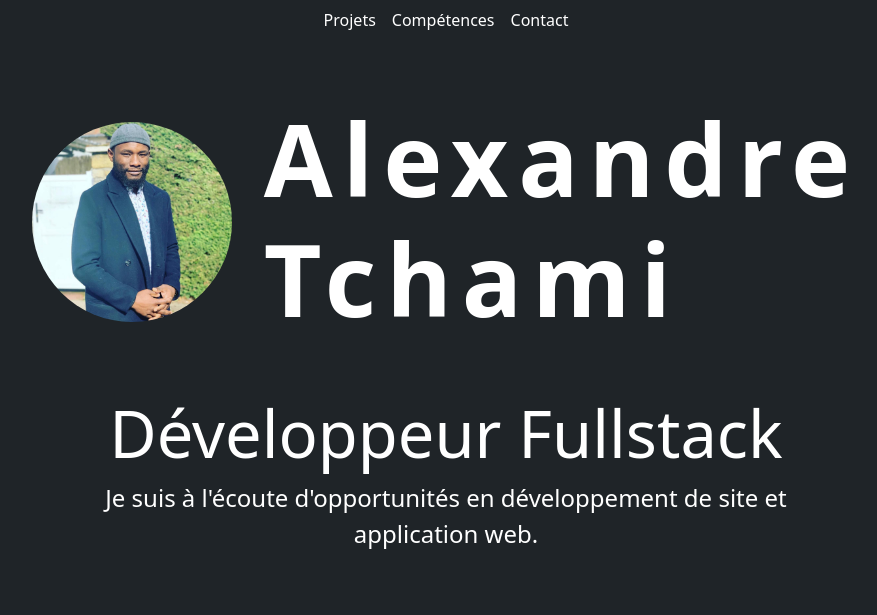
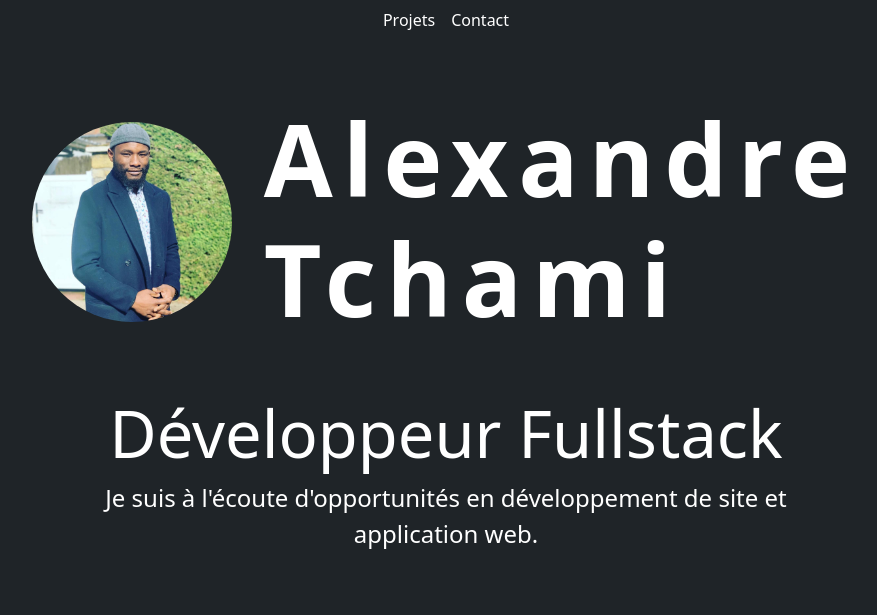
Before and after one commit to alexandretchami/MonPortfolio, a Django app: page / in a window 1280 px wide. Shown: the top 615 px of the page, without its empty margins (194-1071 px from the left). Run offline with Django 4.2, Linux system fonts and the light colour scheme; data comes from the database, SQL or seed files in the repository; both versions use the stored data as it was after the commit; some libraries are stand-ins or nearby versions.

Commit message:
second commit

```diff
--- a/base/templates/base/navbar.html
+++ b/base/templates/base/navbar.html
@@ -2,10 +2,6 @@
 
     <a class="nav-link" href="{% url 'home' %}">
         Projets
-    </a>
-
-    <a class="nav-link" href="#">
-        Compétences
     </a>
 
     <a class="nav-link" href="#">
--- a/portfolioastk/settings.py
+++ b/portfolioastk/settings.py
@@ -26,7 +26,7 @@ SECRET_KEY = "django-insecure-awkq&eo!9uqtkano^1b#5extlh#)2ol_$i^(0cs@e!0$#zu2o7
 # SECURITY WARNING: don't run with debug turned on in production!
 DEBUG = True
 
-ALLOWED_HOSTS = []
+ALLOWED_HOSTS = ["https://tchamidev.pythonanywhere.com/", "127.0.0.1", "localhost"]
 
 
 # Application definition
```
Also changed, not shown: db.sqlite3.
